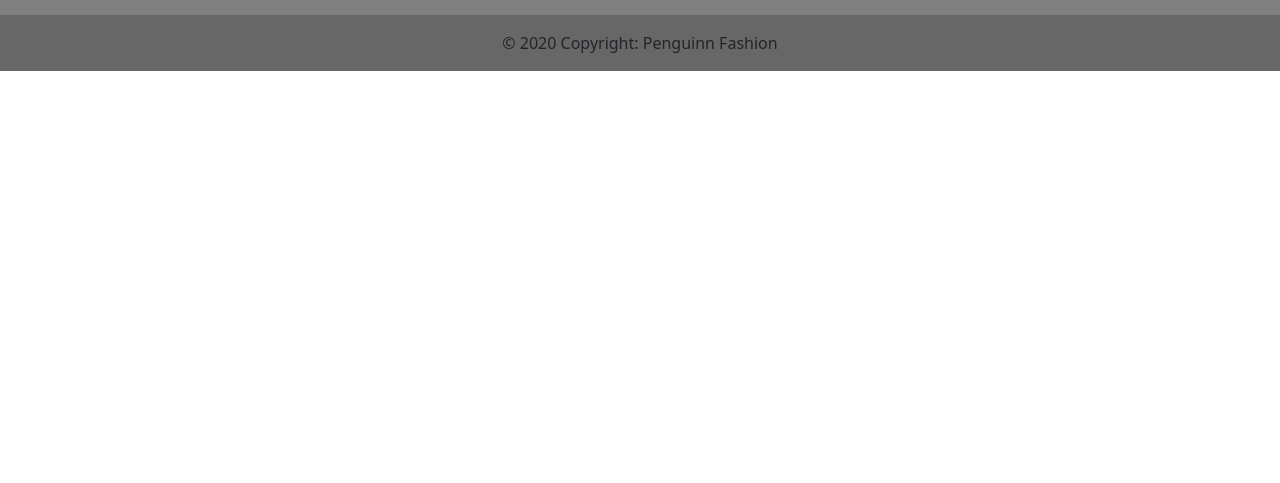
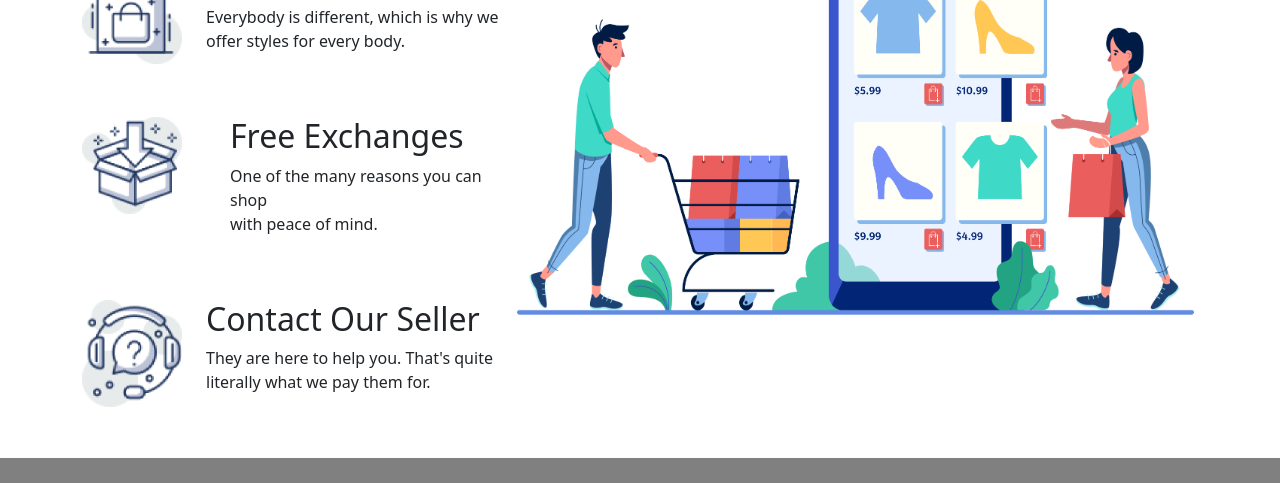
Before and after one commit to sarequlb/penguin-fashion, a plain HTML site: page index.html in a window 1280 px wide. Shown: the part 2064-2547 px from the top of the page. Before the commit the page ends 2135 px from the top, so only its background shows below. Drawn offline with nearby package versions, Linux system fonts and the light colour scheme.

Commit message:
container addeded

```diff
--- a/index.html
+++ b/index.html
@@ -149,43 +149,51 @@
           </div>
         </div>
       </section>
-      <!-- <section class="container">
+      <section class="container">
       <div class="d-flex">
+        <div class="siam-icons">
           <div class="d-flex gap-4 mt-5">
             <div>
-                      <img src="icons/image 12.png" alt="" width="100">
+              <img src="icons/image 12.png" alt="" width="100" />
             </div>
             <div>
               <h2>Find the Perfect Fit</h2>
-                      <p>Everybody is different, which is why we <br>
-                        offer styles for every body.</p>
+              <p>
+                Everybody is different, which is why we <br />
+                offer styles for every body.
+              </p>
+            </div>
+          </div>
+          <div class="d-flex gap-5 mt-5">
+            <div>
+              <img src="icons/image 13.png" alt="" width="100" />
+            </div>
+            <div>
+              <h2>Free Exchanges</h2>
+              <p>
+                One of the many reasons you can shop <br />
+                with peace of mind.
+              </p>
             </div>
           </div>
           <div class="d-flex gap-4 mt-5">
             <div>
-                  <img src="icons/image 13.png" alt="" width="100">
-                </div>
-                <div>
-                    <h2>Free Exchanges</h2>
-                    <p>One of the many reasons you can shop <br>
-                      with peace of mind.</p>
-                </div>
-              </div>
-              <div class="d-flex gap-4 mt-5">
-                <div>
-                  <img class="image-thumbnail" src="icons/image 14.png" alt="" width="100">
+              <img class="image-thumbnail" src="icons/image 14.png" alt="" width="100" />
             </div>
             <div>
               <h2>Contact Our Seller</h2>
-                    <p>They are here to help you. That's quite <br>
-                      literally what we pay them for.</p>
+              <p>
+                They are here to help you. That's quite <br />
+                literally what we pay them for.
+              </p>
+            </div>
           </div>
         </div>
         <div>
-                  <img class="img-thumbnail border border-0" src="icons/XMLID 1.png" alt="" width="700">
+          <img class="img-thumbnail border border-0" src="icons/XMLID 1.png" alt="" width="700" />
         </div>
       </div>
-      </section> -->
+    </section>
     </main>
 <footer class="text-center text-white mt-5" style="background-color:gray;">
   <!-- Grid container -->
```
Lines whose indentation alone changed are shown as unchanged.
